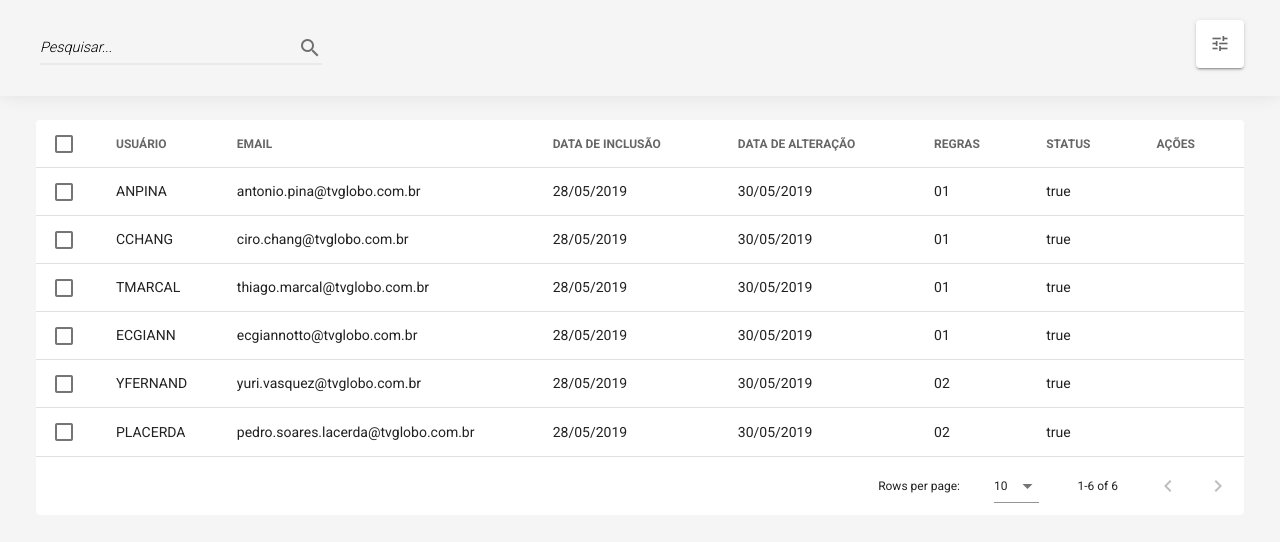
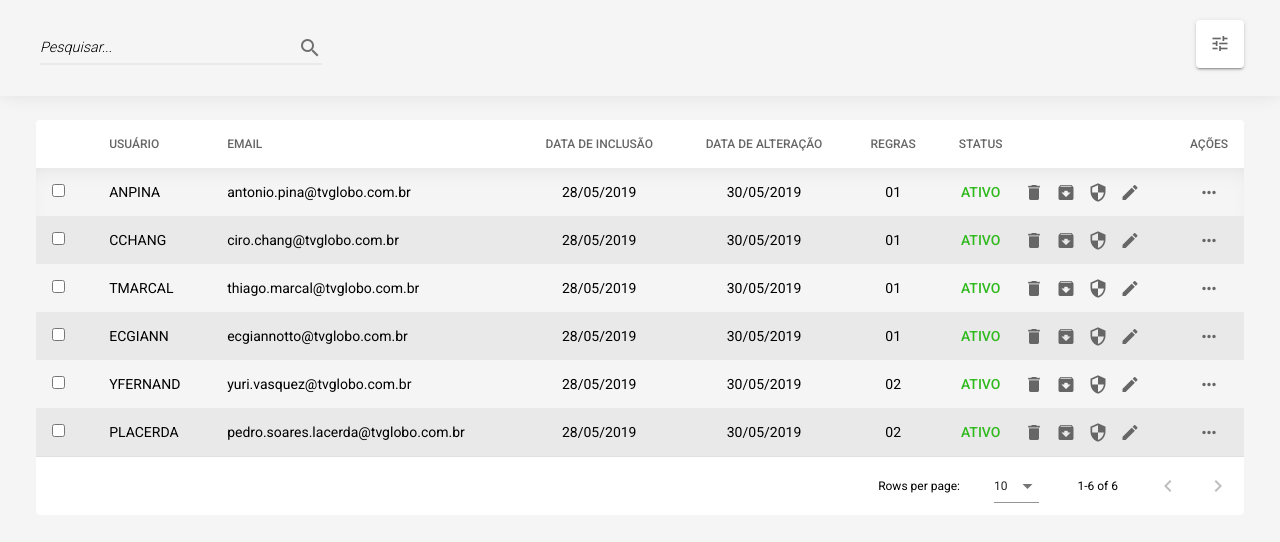
Before and after one commit to adrianorod/test-front-storm, a Vue app: page / in a window 1280 px wide. Shown: the top 542 px of the page. Built offline with nearby package versions, Linux system fonts and the light colour scheme.

Commit message:
feat(UserList): personaliza visualmente a tabela

```diff
--- a/src/components/user-list/UserList.vue
+++ b/src/components/user-list/UserList.vue
@@ -3,23 +3,88 @@
     :headers="headers"
     :items="users"
     item-key="id"
-    show-select
-  />
+    :loading="isLoading"
+    loading-text="Carregando..."
+    :search="search"
+    class="user-list"
+  >
+    <template v-slot:body="{ items }">
+      <tbody>
+        <tr v-for="item in items" :key="item.id">
+          <td class="item-check">
+            <input type="checkbox" />
+          </td>
+          <td class="item-user">{{ item.user }}</td>
+          <td class="item-email">{{ item.email }}</td>
+          <td class="item-inclusion-date">{{ item.inclusionDate }}</td>
+          <td class="item-change-date">{{ item.changeDate }}</td>
+          <td class="item-rules">{{ item.rules }}</td>
+          <td class="item-status">
+            {{ item.status ? 'ATIVO' : 'INATIVO' }}
+          </td>
+          <td class="px-0 item-btn-acoes">
+            <v-icon size="20" color="#666666" class="mr-3">mdi-delete</v-icon>
+            <v-icon size="20" color="#666666" class="mr-3">mdi-package-down</v-icon>
+            <v-icon size="20" color="#666666" class="mr-3">mdi-security</v-icon>
+            <v-icon size="20" color="#666666">mdi-pencil</v-icon>
+          </td>
+          <td class="item-acoes">
+            <v-icon size="20" color="#666666">mdi-dots-horizontal</v-icon>
+          </td>
+        </tr>
+      </tbody>
+    </template>
+  </v-data-table>
 </template>
 
 <script>
+import CONST from '../../utils/constants';
+
 export default {
   name: 'UserList',
 
   data: () => ({
     headers: [
+      { text: '', value: 'check' },
       { text: 'USUÁRIO', value: 'user' },
       { text: 'EMAIL', value: 'email' },
-      { text: 'DATA DE INCLUSÃO', value: 'inclusionDate' },
-      { text: 'DATA DE ALTERAÇÃO', value: 'changeDate' },
-      { text: 'REGRAS', value: 'rules' },
-      { text: 'STATUS', value: 'status' },
-      { text: 'AÇÕES', value: 'acoes' },
+      {
+        text: 'DATA DE INCLUSÃO',
+        value: 'inclusionDate',
+        align: 'center',
+        sortable: false,
+      },
+      {
+        text: 'DATA DE ALTERAÇÃO',
+        value: 'changeDate',
+        align: 'center',
+        sortable: false,
+      },
+      {
+        text: 'REGRAS',
+        value: 'rules',
+        align: 'center',
+        sortable: false,
+      },
+      {
+        text: 'STATUS',
+        value: 'status',
+        align: 'center',
+        sortable: false,
+      },
+      {
+        text: '',
+        value: 'btnAcoes',
+        sortable: false,
+        width: 150,
+      },
+      {
+        text: 'AÇÕES',
+        value: 'acoes',
+        align: 'center',
+        sortable: false,
+        width: 70,
+      },
     ],
   }),
 
@@ -31,6 +96,75 @@ export default {
     users() {
       return this.$store.state.users.users;
     },
+    search() {
+      return this.$store.state.users.search;
+    },
+    isLoading() {
+      return this.$store.state.users.usersLoadStatus === CONST.LOAD_STATUS.LOADING;
+    },
+    hasError() {
+      return this.$store.state.users.usersLoadStatus === CONST.LOAD_STATUS.ERROR;
+    },
   },
 };
 </script>
+
+<style lang="scss">
+.user-list {
+  &.theme--light.v-data-table {
+    color: #000;
+
+    thead tr th {
+      border-bottom: 0 !important;
+      color: #000;
+      font-weight: 500;
+    }
+
+    tbody tr {
+      td {
+        border-bottom: 0 !important;
+
+        &.item-inclusion-date,
+        &.item-change-date,
+        &.item-rules,
+        &.item-status,
+        &.item-acoes {
+          text-align: center;
+        }
+
+        &.item-check {
+          > input {
+            background-color: #fff;
+          }
+        }
+
+        &.item-status {
+          color: #31BA1F;
+          font-weight: 500;
+        }
+
+        .v-data-table__checkbox .v-icon {
+          background-color: #fff;
+          color: #E9E9E9;
+
+          &:before {
+            margin: -4px;
+          }
+        }
+      }
+
+      &:first-child {
+        box-shadow: 0 10px 30px -20px rgba(0, 0, 0, 0.18) inset;
+      }
+
+      &:nth-child(even) {
+        background-color: #E9E9E9;
+      }
+
+      &:nth-child(odd) {
+        background-color: #F5F5F5;
+      }
+    }
+  }
+}
+</style>
```
